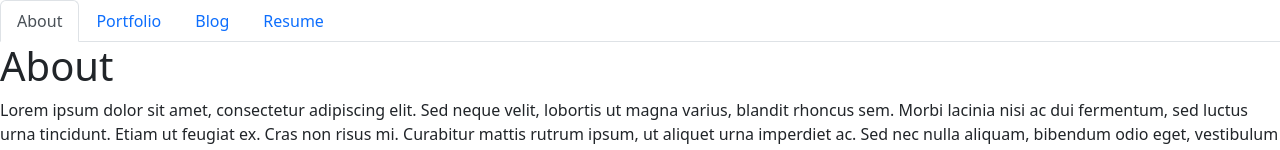
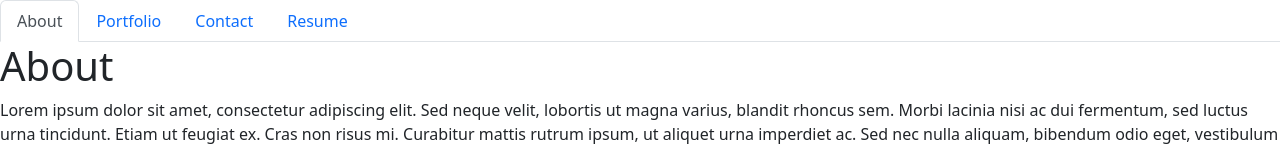
Before and after one commit to WinnieThomas/react-portfolio-winnie, a React (Create React App) app: page / in a window 1280 px wide. Shown: the top 150 px of the page. Built offline with nearby package versions, Linux system fonts and the light colour scheme.

Commit message:
modified resume and contact links

```diff
--- a/src/components/NavTabs.js
+++ b/src/components/NavTabs.js
@@ -28,12 +28,12 @@ function NavTabs({ currentPage, handlePageChange }) {
       </li>
       <li className="nav-item">
         <a
-          href="#blog"
-          onClick={() => handlePageChange('Blog')}
-          // Check to see if the currentPage is `Blog`, and if so we use the active link class from bootstrap. Otherwise, we set it to a normal nav-link
-          className={currentPage === 'Blog' ? 'nav-link active' : 'nav-link'}
+          href="#contact"
+          onClick={() => handlePageChange('Contact')}
+          // Check to see if the currentPage is `Contact`, and if so we use the active link class from bootstrap. Otherwise, we set it to a normal nav-link
+          className={currentPage === 'Contact' ? 'nav-link active' : 'nav-link'}
         >
-          Blog
+          Contact
         </a>
       </li>
       <li className="nav-item">
--- a/src/components/PortfolioContainer.js
+++ b/src/components/PortfolioContainer.js
@@ -2,8 +2,8 @@ import React, { useState } from 'react';
 import NavTabs from './NavTabs';
 import About from './pages/About';
 import Portfolio from './pages/Portfolio';
-import Blog from './pages/Blog';
-import Contact from './pages/Resume';
+import Contact from './pages/Contact';
+import Resume from './pages/Resume';
 
 export default function PortfolioContainer() {
   const [currentPage, setCurrentPage] = useState('About');
@@ -16,10 +16,10 @@ export default function PortfolioContainer() {
     if (currentPage === 'Portfolio') {
       return <Portfolio />;
     }
-    if (currentPage === 'Blog') {
-      return <Blog />;
+    if (currentPage === 'Contact') {
+      return <Contact />;
     }
-    return <Contact />;
+    return <Resume />;
   };
 
   const handlePageChange = (page) => setCurrentPage(page);
--- a/src/components/pages/Blog.js
+++ b/src/components/pages/Contact.js
@@ -1,9 +1,9 @@
 import React from 'react';
 
-export default function Blog() {
+export default function Contact() {
   return (
     <div>
-      <h1>Blog Page</h1>
+      <h1>Contact Me</h1>
       <p>
         Donec a volutpat quam. Curabitur nec varius justo, sed rutrum ligula.
         Curabitur pellentesque turpis sit amet eros iaculis, a mollis arcu
```
